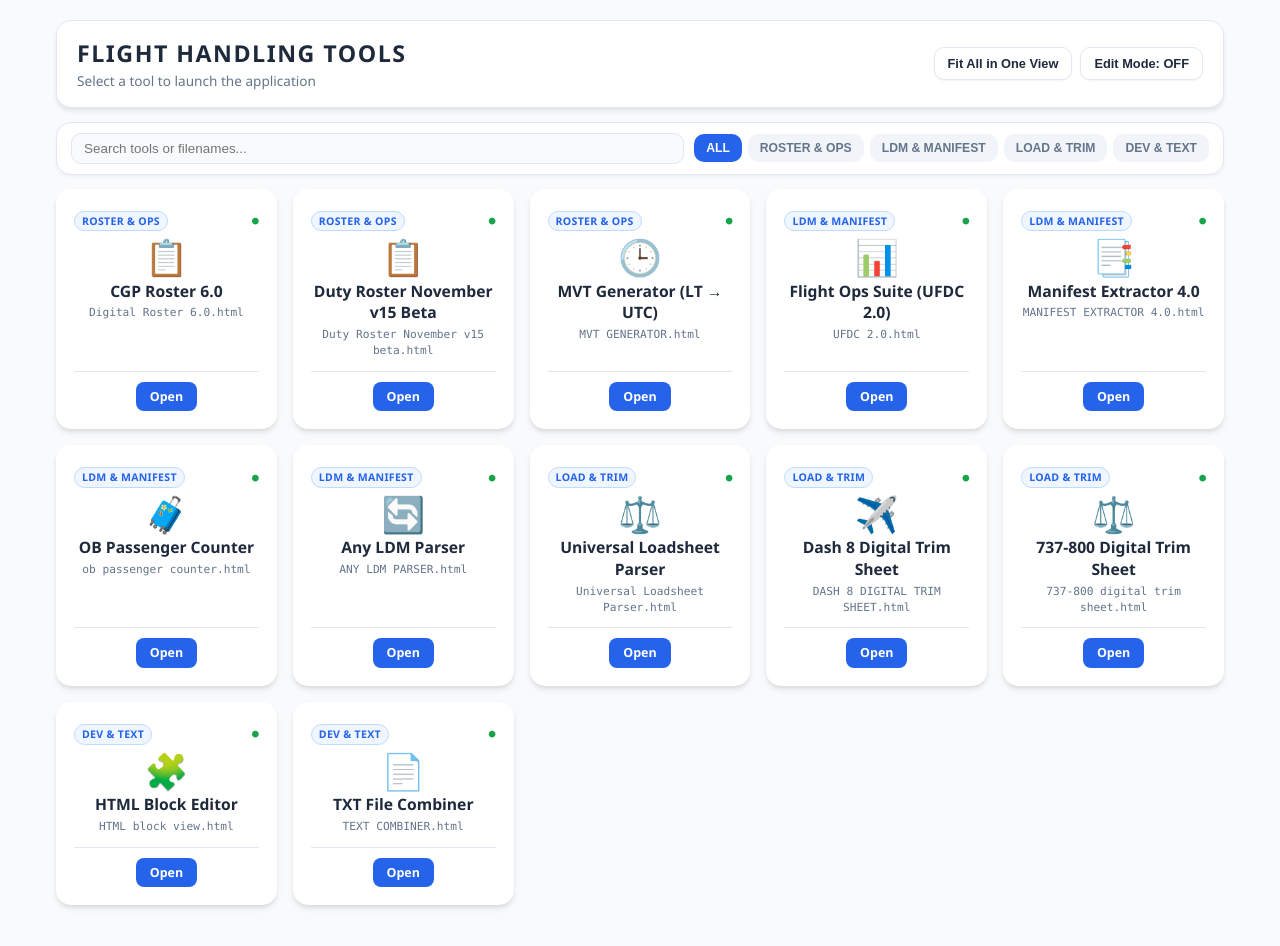
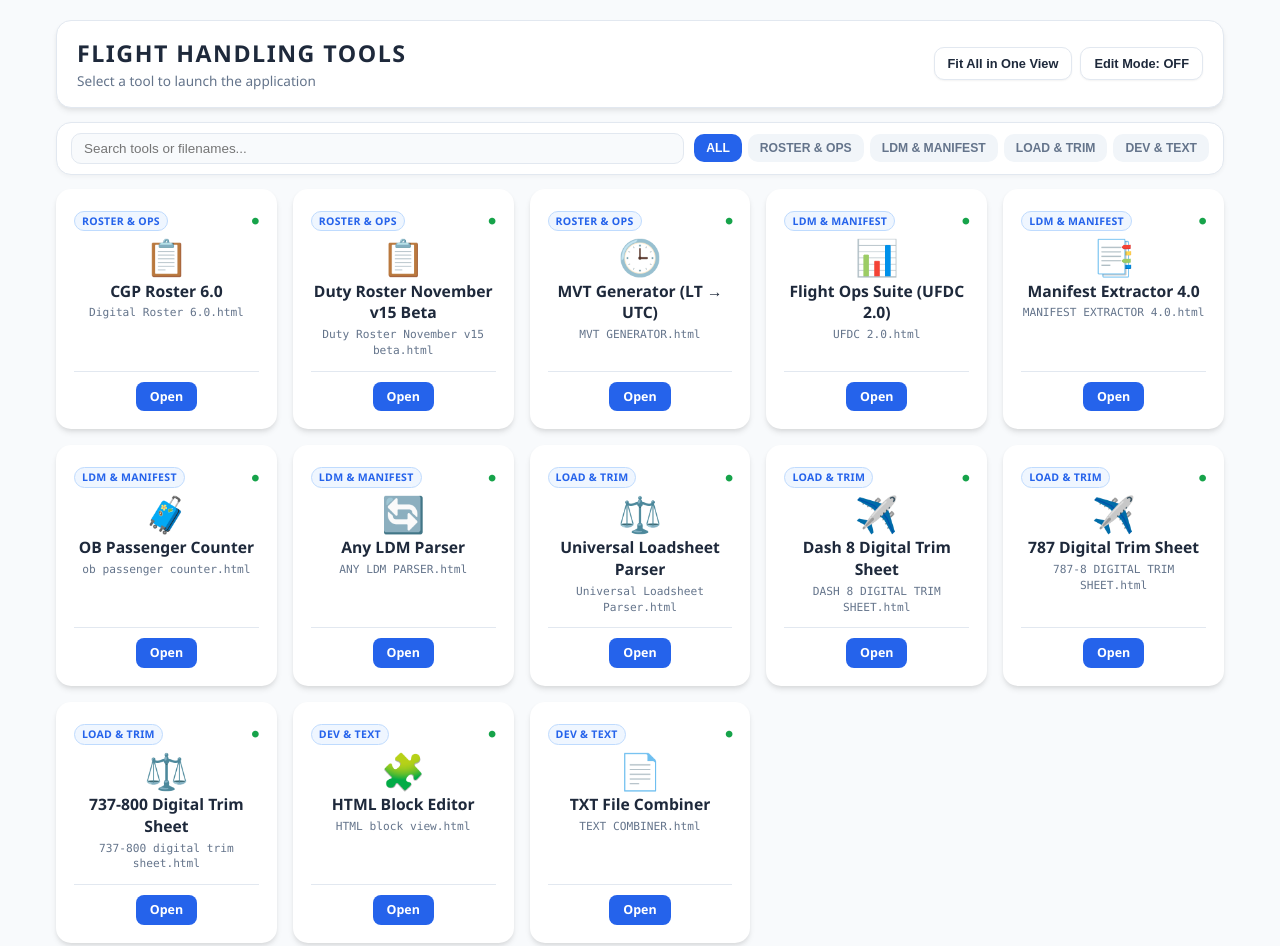
Before and after one commit to hasanace1997277-ui/Flight-handling-tools, a plain HTML site: page index.html in a window 1280 px wide. Drawn offline with Linux system fonts and the light colour scheme.

Commit message:
Add 787 Digital Trim Sheet entry
Added a new entry for '787 Digital Trim Sheet' with its details.

```diff
--- a/index.html
+++ b/index.html
@@ -646,6 +646,13 @@
         file: "DASH 8 DIGITAL TRIM SHEET.html",
         src: BASE_URL + "DASH%208%20DIGITAL%20TRIM%20SHEET.html"
       },
+          {
+        title: "787 Digital Trim Sheet",
+        icon: "✈️",
+        category: "LOAD & TRIM",
+        file: "787-8 DIGITAL TRIM SHEET.html",
+        src: BASE_URL + "DASH%208%20DIGITAL%20TRIM%20SHEET.html"
+      },
       {
         title: "737-800 Digital Trim Sheet",
         icon: "⚖️",
```
